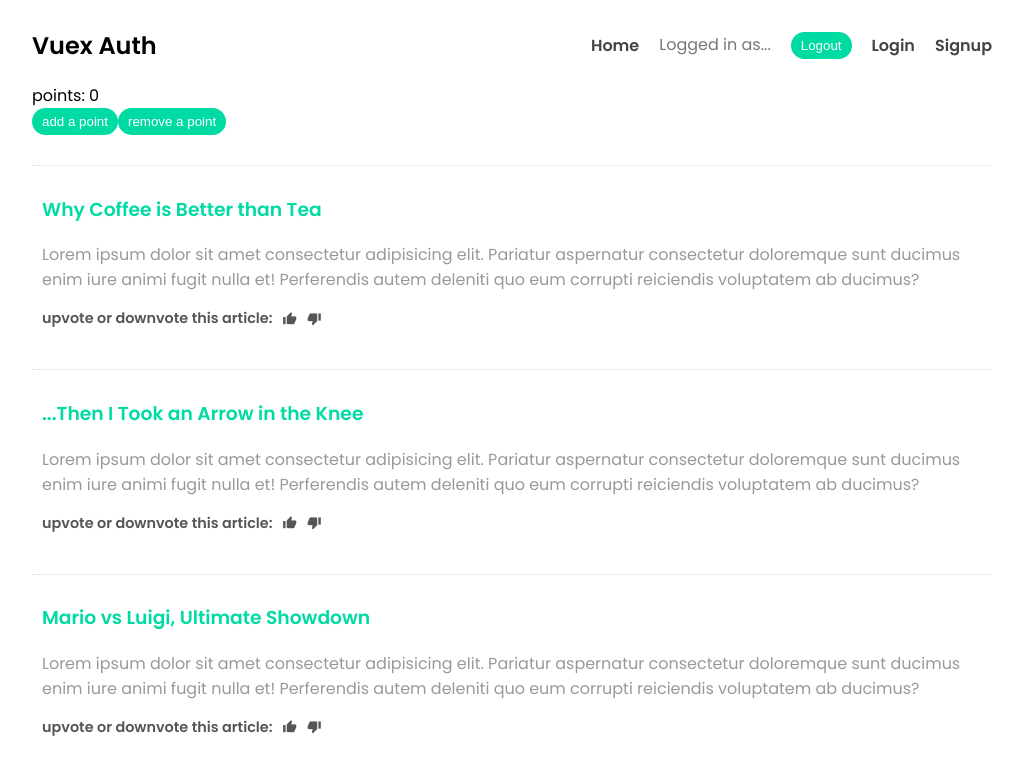
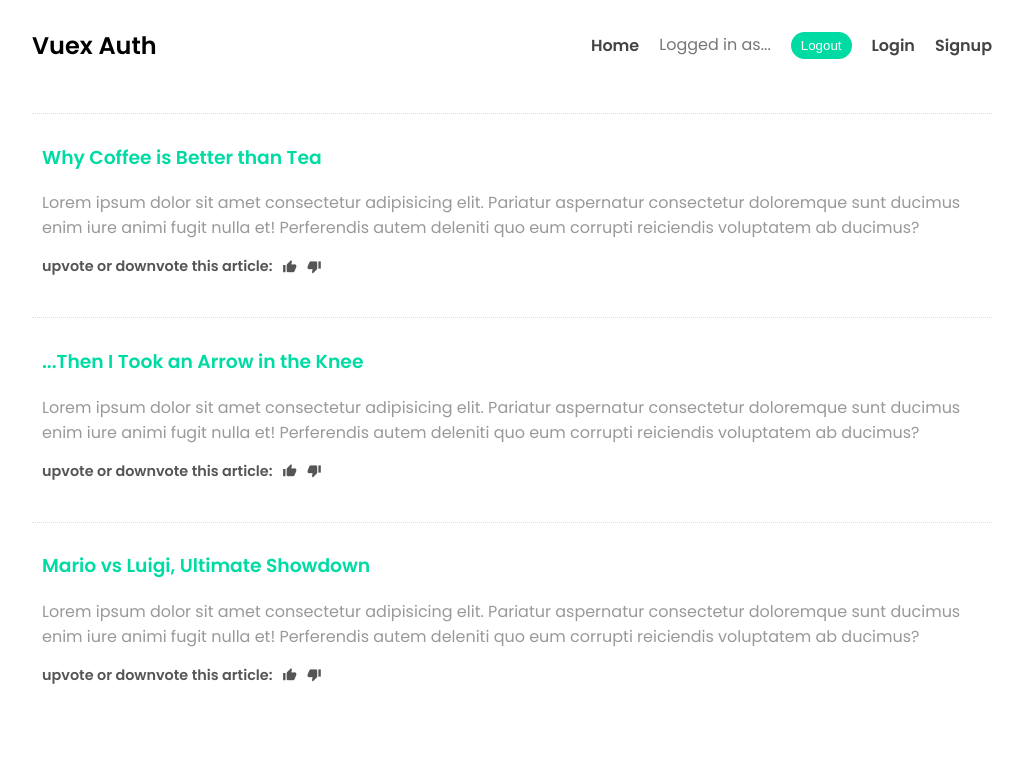
Before and after one commit to carleoner/Vuex_4_and_Firebase_Auth, a Vue app in the folder Vuex-4-Firebase-Auth-lesson-1/my-blog/: page / in a window 1280 px wide. Shown: the top 774 px of the page, without its empty margins (128-1151 px from the left). Built offline with nearby package versions, Linux system fonts and the light colour scheme.

Commit message:
lesson 4

```diff
--- a/Vuex-4-Firebase-Auth-lesson-1/my-blog/src/store/index.js
+++ b/Vuex-4-Firebase-Auth-lesson-1/my-blog/src/store/index.js
@@ -2,12 +2,12 @@
 
 const store = createStore({
   state: {
-    points: 0,
+    user: null,
   },
   mutations: {
-    // update state
-    updatePoints(state, payload) {
-      state.points = state.points + payload;
+    setUser(state, payload) {
+      state.user = payload;
+      console.log("user state changed:", state.user);
     },
   },
 });
--- a/Vuex-4-Firebase-Auth-lesson-1/my-blog/src/views/Home.vue
+++ b/Vuex-4-Firebase-Auth-lesson-1/my-blog/src/views/Home.vue
@@ -1,10 +1,5 @@
 <template>
   <div class="home">
-    <!-- vuex basics -->
-    <div>points: {{ points }}</div>
-    <button @click="updatePoints(1)">add a point</button>
-    <button @click="updatePoints(-1)">remove a point</button>
-
     <div v-for="blog in blogs" :key="blog.id">
       <div class="blog">
         <h3>{{ blog.title }}</h3>
@@ -25,7 +20,7 @@
 </template>
 
 <script>
-import { computed, ref } from "vue";
+import { ref } from "vue";
 import { useStore } from "vuex";
 
 export default {
@@ -38,16 +33,11 @@
 
     const store = useStore();
 
-    const points = computed(() => store.state.points);
-
-    const updatePoints = (p) => {
-      store.commit("updatePoints", p);
-    };
+    console.log(store.state.user);
+    store.commit("setUser", "yoshi");
 
     return {
       blogs,
-      points,
-      updatePoints,
     };
   },
 };
```
